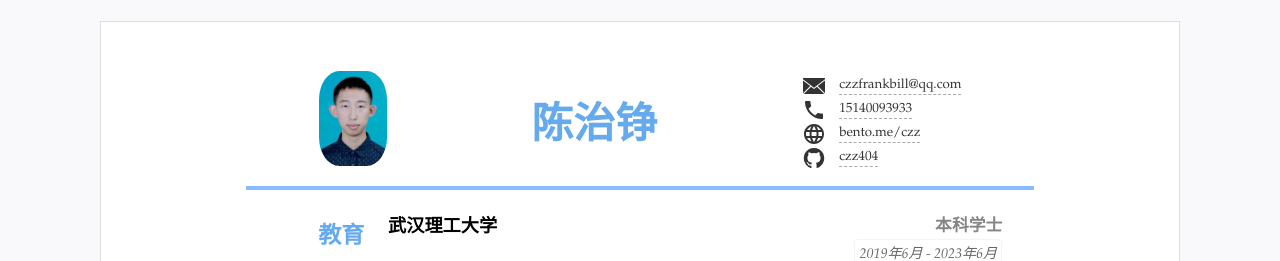
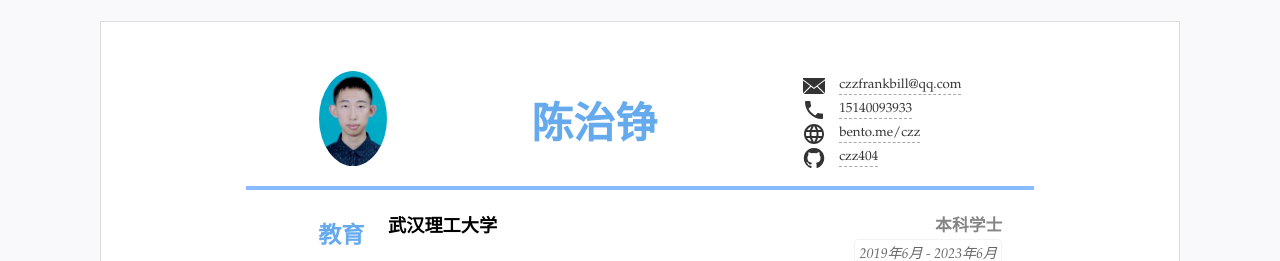
Before and after one commit to czz404/CV, a Jekyll site: the page built from index.html, in a window 1280 px wide. Shown: the top 261 px of the page. Built offline with Jekyll 4.4.1, drawn with Linux system fonts in a browser that asks for light colours.

Commit message:
Update resume.scss

```diff
--- a/_sass/resume.scss
+++ b/_sass/resume.scss
@@ -102,12 +102,12 @@ header {
 
   .avatar {
     //头像
-    max-width: 57%;
+    max-width: 97%;
 
     img {
       max-width: 8.5em;
       height: 6.8em;
-      border-radius: 30%;
+      border-radius: 50%;
     }
   }
 
```
